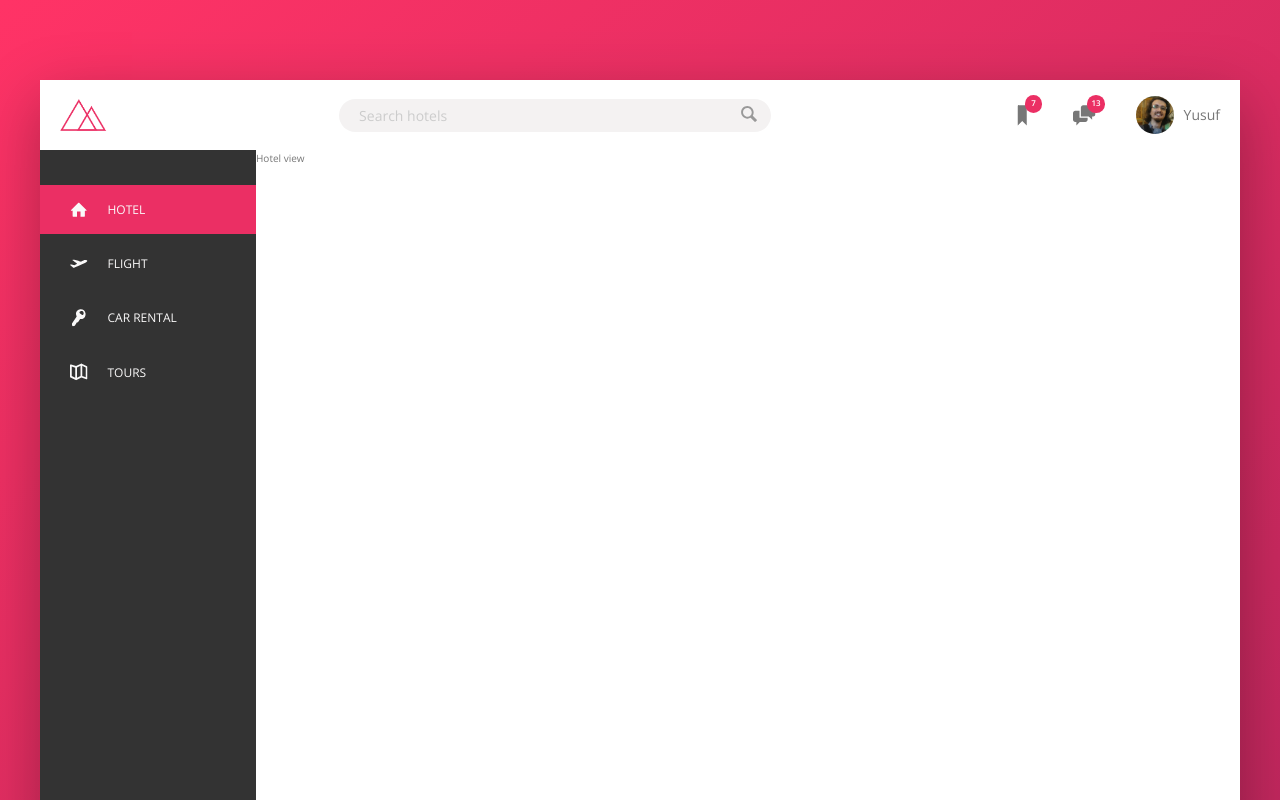
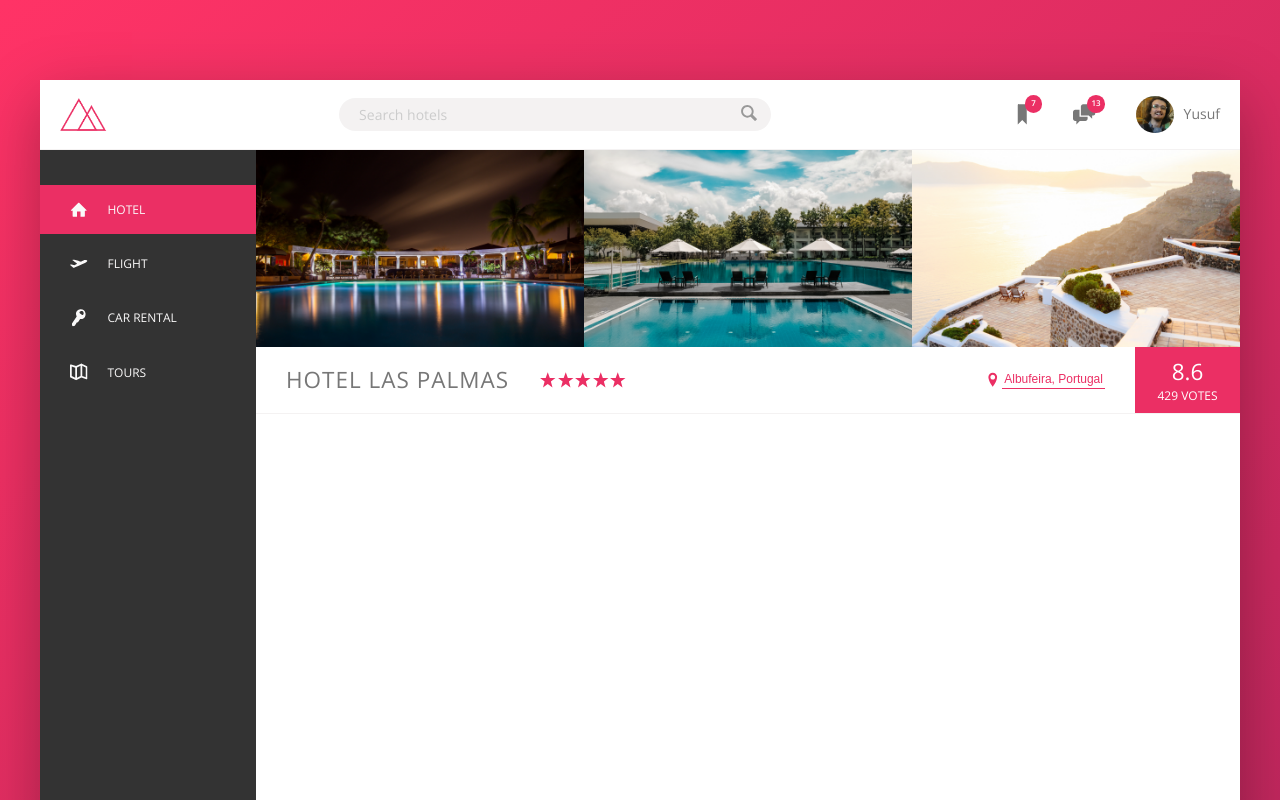
Before and after one commit to yusufipk/trillo-react, a React (Create React App) app: page / in a window 1280 px wide. Shown: the top 800 px of the page. Built offline with nearby package versions, Linux system fonts and the light colour scheme.

Commit message:
created overview

```diff
--- a/src/App.scss
+++ b/src/App.scss
@@ -2,6 +2,8 @@
 @import "./SASS/abstracts/mixins";
 @import "./SASS/abstracts/functions";
 @import "./SASS/abstracts/include-media";
+
+@import "./SASS/components/buttons";
 
 @import "./SASS/base/animations";
 @import "./SASS/base/typography";
--- a/src/SASS/abstracts/_variables.scss
+++ b/src/SASS/abstracts/_variables.scss
@@ -34,6 +34,7 @@
 $color-white: #fff;
 
 // FONT CONTROL
+$smaller-font-size: 0.8rem;
 $small-font-size: 1.2rem;
 $default-font-size: 1.6rem;
 $normal-font-size: 1.4rem;
--- a/src/SASS/base/_animations.scss
+++ b/src/SASS/base/_animations.scss
@@ -1,43 +1,16 @@
-@keyframes moveInBottom {
+@keyframes pulsate {
   0% {
-    opacity: 0;
-    transform: translateY(10rem);
+    transform: scale(1);
+    box-shadow: none;
+  }
+
+  50% {
+    transform: scale(1.05);
+    box-shadow: 0 1rem 4rem rgba($color-black, 0.25);
   }
 
   100% {
-    opacity: 1;
-    transform: translate(0);
+    transform: scale(1);
+    box-shadow: none;
   }
 }
-
-@keyframes moveInLeft {
-  0% {
-    opacity: 0;
-    transform: translateX(-10rem);
-  }
-
-  80% {
-    transform: translateX(1rem);
-  }
-
-  100% {
-    opacity: 1;
-    transform: translate(0);
-  }
-}
-
-@keyframes moveInRight {
-  0% {
-    opacity: 0;
-    transform: translateX(10rem);
-  }
-
-  80% {
-    transform: translateX(-1rem);
-  }
-
-  100% {
-    opacity: 1;
-    transform: translate(0);
-  }
-}
--- a/src/SASS/base/_typography.scss
+++ b/src/SASS/base/_typography.scss
@@ -3,3 +3,11 @@
   font-weight: 400;
   line-height: 1.6;
 }
+
+.heading-main {
+  font-size: 2.25rem;
+  font-weight: 300;
+  text-transform: uppercase;
+  letter-spacing: 1px;
+  padding: 1.5rem 3rem;
+}
--- /dev/null
+++ b/src/SASS/components/buttons.scss
@@ -0,0 +1,20 @@
+.btn-inline {
+  border: none;
+  color: $color-primary;
+  font-size: inherit;
+  border-bottom: 1px solid currentColor;
+  padding: 2px;
+  display: inline-block;
+  background-color: transparent;
+  cursor: pointer;
+  transition: all 0.2s;
+
+  &:hover {
+    color: $color-grey-dark-1;
+    animation: pulsate 1s infinite;
+  }
+
+  &:focus {
+    outline: none;
+  }
+}
--- a/src/SASS/layout/_home.scss
+++ b/src/SASS/layout/_home.scss
@@ -1,7 +1,7 @@
 .header {
   height: 7rem;
   background-color: $color-white;
-  border-bottom: $color-grey-light-2;
+  border-bottom: 1px solid $color-grey-light-2;
 
   display: flex;
   font-size: $normal-font-size;
@@ -197,3 +197,64 @@
     padding: 2.5rem;
   }
 }
+
+.gallery {
+  display: flex;
+
+  &__photo {
+    width: 100%;
+    display: block;
+  }
+}
+
+.overview {
+  display: flex;
+  align-items: center;
+  border-bottom: 1px solid $color-grey-light-2;
+
+  &__stars {
+    margin-right: auto;
+    display: flex;
+  }
+
+  &__location {
+    font-size: 1.2rem;
+    display: flex;
+    align-items: center;
+  }
+
+  &__icon-location,
+  &__icon-star {
+    width: 1.75rem;
+    height: 1.75rem;
+    fill: $color-primary;
+  }
+
+  &__icon-location {
+    margin-right: 0.1rem;
+  }
+
+  &__rating {
+    background-color: $color-primary;
+    margin-left: 3rem;
+    color: $color-white;
+    padding: 0 2.25rem;
+    align-self: stretch;
+
+    display: flex;
+    align-items: center;
+    justify-content: center;
+    flex-direction: column;
+  }
+
+  &__rating-average {
+    font-size: 2.25rem;
+    font-weight: 300;
+    margin-bottom: -4px;
+  }
+
+  &__rating-count {
+    font-size: $small-font-size;
+    text-transform: uppercase;
+  }
+}
--- a/src/commons/hotel-view/hotel-view.jsx
+++ b/src/commons/hotel-view/hotel-view.jsx
@@ -1,5 +1,58 @@
+import hotel1 from "../img/hotel-1.jpg";
+import hotel2 from "../img/hotel-2.jpg";
+import hotel3 from "../img/hotel-3.jpg";
+import sprite from "../img/sprite.svg";
+
 function HotelView() {
-  return <main className="hotel-view">Hotel view</main>;
+  return (
+    <main className="hotel-view">
+      <div className="gallery">
+        <figure className="gallery__item">
+          <img src={hotel1} alt="Hotel" className="gallery__photo" />
+        </figure>
+        <figure className="gallery__item">
+          <img src={hotel2} alt="Hotel" className="gallery__photo" />
+        </figure>
+        <figure className="gallery__item">
+          <img src={hotel3} alt="Hotel" className="gallery__photo" />
+        </figure>
+      </div>
+
+      <div className="overview">
+        <h1 className="heading-main">Hotel Las Palmas</h1>
+
+        <div className="overview__stars">
+          <svg className="overview__icon-star">
+            <use href={`${sprite}#icon-star`}></use>
+          </svg>
+          <svg className="overview__icon-star">
+            <use href={`${sprite}#icon-star`}></use>
+          </svg>
+          <svg className="overview__icon-star">
+            <use href={`${sprite}#icon-star`}></use>
+          </svg>
+          <svg className="overview__icon-star">
+            <use href={`${sprite}#icon-star`}></use>
+          </svg>
+          <svg className="overview__icon-star">
+            <use href={`${sprite}#icon-star`}></use>
+          </svg>
+        </div>
+
+        <div className="overview__location">
+          <svg className="overview__icon-location">
+            <use href={`${sprite}#icon-location-pin`}></use>
+          </svg>
+          <button className="btn-inline">Albufeira, Portugal</button>
+        </div>
+
+        <div className="overview__rating">
+          <div className="overview__rating-average">8.6</div>
+          <div className="overview__rating-count">429 votes</div>
+        </div>
+      </div>
+    </main>
+  );
 }
 
 export default HotelView;
```
